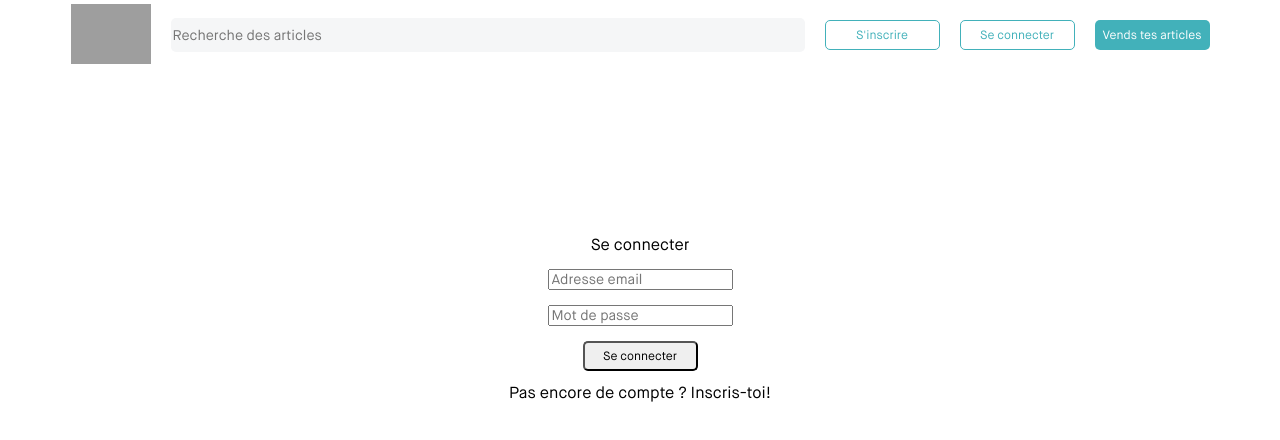
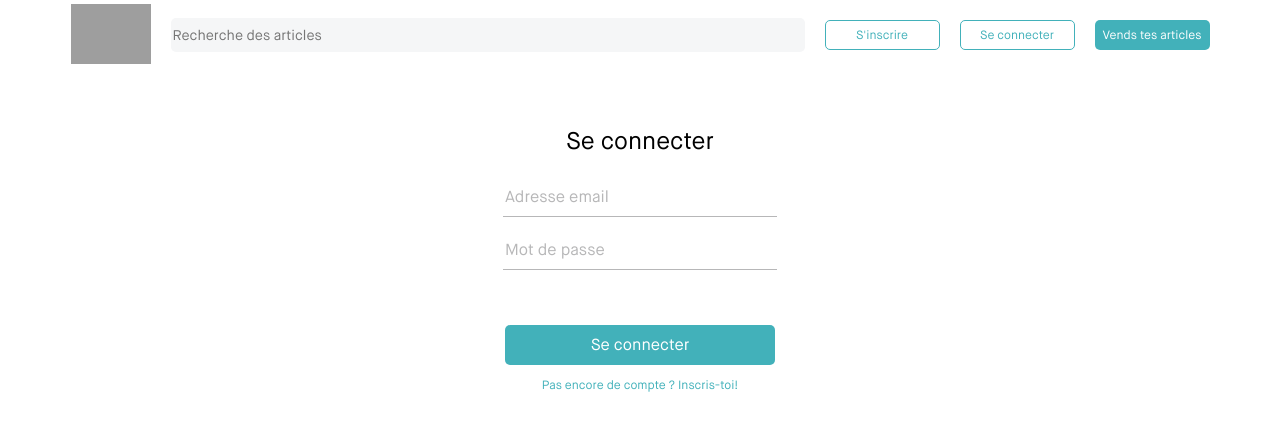
Before and after one commit to F07S/vinted-front, a React (Create React App) app: page /login in a window 1280 px wide. Shown: the top 440 px of the page. Built offline with nearby package versions, Linux system fonts and the light colour scheme; grey boxes are pictures that could not be loaded.

Commit message:
added login

```diff
--- a/src/pages/login/Login.css
+++ b/src/pages/login/Login.css
@@ -11,7 +11,43 @@
   height: 500px;
   display: flex;
   flex-direction: column;
-  justify-content: center;
+  justify-content: flex-start;
   align-items: center;
+  margin-top: 60px;
   gap: 15px;
 }
+
+.login-box h1 {
+  font-size: 24px;
+  margin-bottom: 10px;
+}
+
+.login-box input {
+  border-right: none;
+  border-left: none;
+  border-top: none;
+  border-bottom: 1px solid #b7b7b8;
+  outline: none;
+  width: 270px;
+  height: 35px;
+}
+
+.input-tab::placeholder {
+  font-size: 16px;
+  color: #b7b7b8;
+}
+
+.login-box button {
+  font-size: 16px;
+  background-color: #42b1ba;
+  color: white;
+  border: none;
+  margin-top: 40px;
+  width: 270px;
+  height: 40px;
+}
+
+.login-box .signup-here {
+  font-size: 12px;
+  color: #42b1ba;
+}
--- a/src/pages/login/Login.js
+++ b/src/pages/login/Login.js
@@ -1,16 +1,76 @@
+import Cookies from "js-cookie";
+import axios from "axios";
+import { useState } from "react";
+import { useNavigate } from "react-router-dom";
+
 const Login = () => {
+  //Login input states
+  const [email, setEmail] = useState("");
+  const [password, setPassword] = useState("");
+
+  // onChange Input Handlers
+  const handleEmailChange = (event) => {
+    setEmail(event.target.value);
+  };
+  const handlePasswordChange = (event) => {
+    setPassword(event.target.value);
+  };
+
+  // Navigate
+  const navigate = useNavigate();
+
+  const fetchData = async () => {
+    try {
+      const response = await axios.post(
+        "https://lereacteur-vinted-api.herokuapp.com/user/login",
+        {
+          email: email,
+          password: password,
+        }
+      );
+      console.log(response.data.token);
+      const token = response.data.token;
+      Cookies.set("token", token, { expires: 10 });
+      if (token) {
+        navigate("/");
+      }
+    } catch (error) {
+      console.log(error.response);
+      // add error.message above ^
+    }
+  };
+
   return (
-    <div>
+    <form
+      onSubmit={(event) => {
+        event.preventDefault();
+        fetchData();
+      }}
+    >
       <div className="login-container">
         <div className="login-box">
           <h1>Se connecter</h1>
-          <input type="text" placeholder="Adresse email" />
-          <input type="text" placeholder="Mot de passe" />
+          <input
+            type="text"
+            placeholder="Adresse email"
+            className="input-tab"
+            onChange={handleEmailChange}
+            value={email}
+          />
+          <input
+            type="text"
+            placeholder="Mot de passe"
+            className="input-tab"
+            onChange={handlePasswordChange}
+            value={password}
+          />
           <button>Se connecter</button>
-          <span>Pas encore de compte ? Inscris-toi!</span>
+          <span className="signup-here">
+            Pas encore de compte ? Inscris-toi!
+          </span>
         </div>
       </div>
-    </div>
+    </form>
   );
 };
 
--- a/src/pages/signup/Signup.css
+++ b/src/pages/signup/Signup.css
@@ -11,8 +11,9 @@
   height: 500px;
   display: flex;
   flex-direction: column;
-  justify-content: center;
+  justify-content: flex-start;
   align-items: center;
+  margin-top: 60px;
   gap: 15px;
 }
 
--- a/src/pages/signup/Signup.js
+++ b/src/pages/signup/Signup.js
@@ -2,6 +2,7 @@
 import Cookies from "js-cookie";
 import axios from "axios";
 import { useState } from "react";
+import { useNavigate } from "react-router-dom";
 
 const Signup = () => {
   //Signup input states
@@ -23,6 +24,9 @@ const Signup = () => {
     setPassword(event.target.value);
   };
 
+  // Navigate
+  const navigate = useNavigate();
+
   const fetchData = async () => {
     try {
       const response = await axios.post(
@@ -37,6 +41,9 @@ const Signup = () => {
       console.log(response.data.token);
       const token = response.data.token;
       Cookies.set("token", token, { expires: 10 });
+      if (token) {
+        navigate("/login");
+      }
     } catch (error) {
       console.log(error.response);
       // add error.message above ^
```
